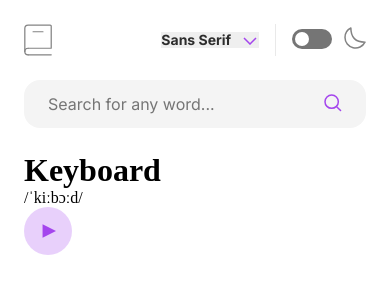
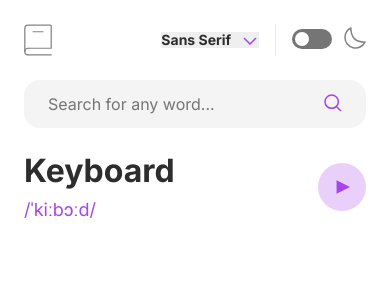
Before and after one commit to ashish-d2/dictionary-web-app, a React (Create React App) app: page / in a window 390 px wide. Shown: the top 300 px of the page. Built offline with nearby package versions, Linux system fonts and the light colour scheme.

Commit message:
feat(SearchHeading): Added styles for SearchHeading component - Implemented responsive style for SearchHeading component

```diff
--- a/src/components/buttons/playBtn/PlayBtn.module.scss
+++ b/src/components/buttons/playBtn/PlayBtn.module.scss
@@ -2,6 +2,11 @@
   cursor: pointer;
   width: 48px;
   height: 48px;
+
+  @media (min-width: 768px) {
+    width: 75px;
+    height: 75px;
+  }
 
   &:hover {
     .circle {
--- a/src/components/searchResult/heading/Heading.module.scss
+++ b/src/components/searchResult/heading/Heading.module.scss
@@ -0,0 +1,33 @@
+@use "./../../../scss/colors" as c;
+@use "./../../../scss/text" as t;
+
+.headingContainer {
+  display: flex;
+  justify-content: space-between;
+  align-items: center;
+  margin-top: 1.5em;
+  transition: margin-top 0.3s ease;
+
+  @media (min-width: 768px) {
+    margin-top: 2.7em;
+  }
+}
+
+.heading {
+  .mainHeading {
+    @include t.headingLarge(2rem);
+    margin-bottom: 8px;
+
+    @media (min-width: 768px) {
+      @include t.headingLarge();
+    }
+  }
+
+  .pronounce {
+    @include t.bodyMedium();
+
+    @media (min-width: 768px) {
+      @include t.headingMedium();
+    }
+  }
+}
--- a/src/components/searchResult/heading/Heading.tsx
+++ b/src/components/searchResult/heading/Heading.tsx
@@ -6,8 +6,8 @@ const Heading = function () {
   return (
     <div className={styles.headingContainer}>
       <div className={styles.heading}>
-        <h1 className={styles.mainHeading}>Keyboard</h1>
-        <p className={styles.pronounce}>/ˈkiːbɔːd/</p>
+        <h1 className={`sansSerif light ${styles.mainHeading}`}>Keyboard</h1>
+        <p className={`sansSerif highlight ${styles.pronounce}`}>/ˈkiːbɔːd/</p>
       </div>
 
       <PlayBtn />
--- a/src/scss/_colors.scss
+++ b/src/scss/_colors.scss
@@ -20,3 +20,7 @@ $lt-primary-gray: $gray-3;
 .light {
   color: $lt-primary-black;
 }
+
+.highlight {
+  color: $violet;
+}
--- a/src/scss/_text.scss
+++ b/src/scss/_text.scss
@@ -9,3 +9,35 @@
 .sansSerif {
   font-family: Inter, sans-serif;
 }
+
+// Design system
+@mixin headingLarge($size: 4rem) {
+  font-size: $size;
+  line-height: 1.203;
+  font-weight: 700;
+}
+
+@mixin headingMedium($size: 1.5rem) {
+  font-size: $size;
+  line-height: 1.208;
+  font-weight: 400;
+}
+
+@mixin headingSmall($size: 1.25rem) {
+  font-size: $size;
+  line-height: 1.2;
+  font-weight: 400;
+}
+
+@mixin bodyMedium($size: 1.125rem) {
+  font-size: $size;
+  line-height: 1.334;
+  font-weight: 400;
+}
+
+@mixin bodySmall($size: 0.875rem) {
+  font-size: $size;
+  line-height: 1.214;
+  font-weight: 400;
+  text-decoration: underline;
+}
```
